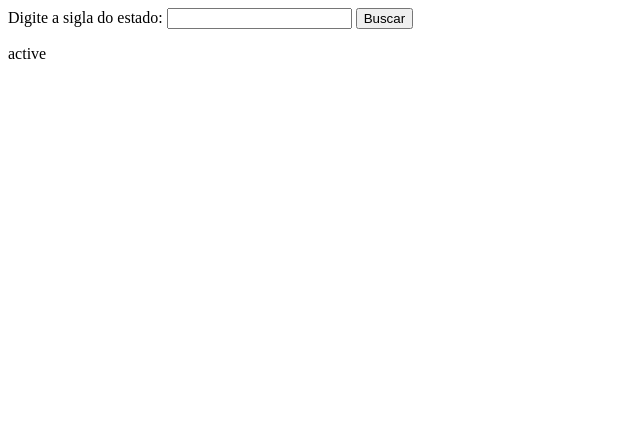
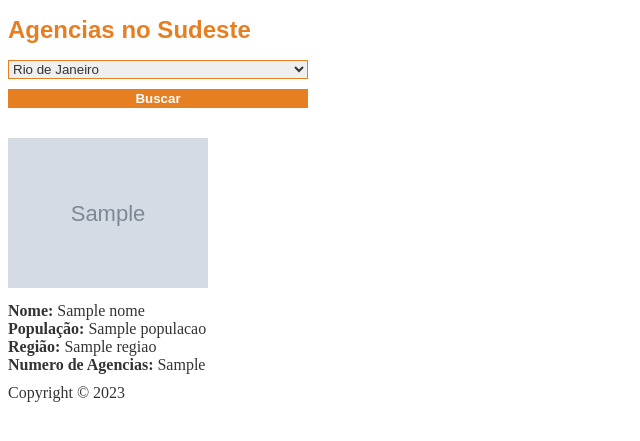
Before and after one commit to renanhsilva/desafio_ctf, a Flask app: template templates/index.html in a window 1280 px wide. Shown: the top 441 px of the page, without its empty margins (0-640 px from the left). Run offline with Flask 3, Linux system fonts and the light colour scheme; the template is opened without the code that fills it: most values are stand-ins (such as "Sample title", 1, 10 or a date in 2020); grey boxes marked "Sample" are stand-in pictures; parts of the project's set-up code (start-up, migrations or seed data) failed here and were passed over.

Commit message:
banco e demais

```diff
--- a/main.py
+++ b/main.py
@@ -1,22 +1,53 @@
-#usando flask, crie uma pagina que busque nome de estados do brasil e retorne a uma imagem da bandeira do estado
+#crie um banco sqlite3 com nomes dos estados, siglas, populacao, regiao e referencia para uma imagem da bandeira
 
-from flask import Flask, render_template, request
-import requests
-import json
+import sqlite3
+from flask import Flask, jsonify, request, render_template
 
 app = Flask(__name__)
 
+conn = sqlite3.connect("estados.db")
+cursor = conn.cursor()
+
+cursor.execute("""
+CREATE TABLE IF NOT EXISTS estados (
+        id INTEGER NOT NULL PRIMARY KEY AUTOINCREMENT,
+        nome TEXT NOT NULL,
+        sigla TEXT NOT NULL,
+        populacao INTEGER NOT NULL,
+        regiao TEXT NOT NULL,
+        imagem TEXT NOT NULL
+);
+""")
+
+cursor.execute("""
+INSERT INTO estados (nome, sigla, populacao, regiao, imagem)
+VALUES ('Sao Paulo', 'SP', 46289333, 'Sudeste', '/static/sp.png'),
+('Rio de Janeiro', 'RJ', 17366189, 'Sudeste', '/static/rj.png'),
+('Minas Gerais', 'MG', 21252026, 'Sudeste', '/static/mg.png'),
+('Espírito Santo', 'ES', 4018656, 'Sudeste', '/static/es.png')
+('Sao Paulo', '7707f6812879867a3c219186b9129575ea2ab581', 46289333, 'Sudeste', '/static/1952a01898073d1e561b9b4f2e42cbd7.png'),
+('Rio de Janeiro', '7f4f5c4e995422d3e34fed178c901e3e8d8084ba', 17366189, 'Sudeste', '/static/56cd07000362b73cbfc6973dcd3aa275.png'),
+('Minas Gerais', 'bd62be75218df6c5083b334231b86e13ce40799b', 21252026, 'Sudeste', '/static/b351bb9b0af6e4fc678749675c53ad67.png'),
+('Espírito Santo', '9debabbaa01a190fabe8324c5e6e2f2808052099', 4018656, 'Sudeste', '/static/12470fe406d44017d96eab37dd65fc14.png')
+""")
+
+conn.commit()
+conn.close()
+
 @app.route('/')
-def index():
-    return render_template('index.html')
+def get_estado():
+    conn = sqlite3.connect('estados.db')
+    cursor = conn.cursor()
+    estado = request.args.get('estado')
+    cursor.execute(f"""
+    SELECT * FROM estados WHERE sigla = '{estado}'
+    """)
+    resultado = cursor.fetchone()
+    print(resultado)
+    imagem = resultado[5]
+    print(imagem)
+    conn.close()
+    return render_template('index.html', imagem=imagem)
 
-@app.route('/busca', methods=['POST'])
-def busca():
-    estado = request.form['estado']
-    url = 'https://servicodados.ibge.gov.br/api/v1/localidades/estados/' + estado
-    r = requests.get(url)
-    r = r.json()
-    estado_info = r['nome']
-    return render_template('index.html', estado_info=estado_info)
-
-app.run(debug=True)
+if __name__ == '__main__':
+    app.run(debug=True)
--- a/templates/index.html
+++ b/templates/index.html
@@ -3,15 +3,82 @@
 <head>
     <meta charset="UTF-8">
     <title>Busca de Estados</title>
+    <style>
+        body {
+            background-color: #ffffff;
+        }
+
+        h1 {
+            font-family: sans-serif;
+            font-size: 24px;
+            color: #e67e22;
+        }
+
+        p {
+            margin: 10px 0;
+            color: #333333;
+        }
+
+        form {
+            width: 300px;
+            margin-left: 150px;
+            left: 50%;
+            transform: translateX(-50%);
+        }
+
+        select {
+            width: 100%;
+            border: 1px solid #e67e22;
+            color: #333333;
+        }
+
+        button {
+            width: 100%;
+            margin-top: 10px;
+            border: 1px solid #e67e22;
+            color: #ffffff;
+            background-color: #e67e22;
+            font-weight: bold;
+            cursor: pointer;
+        }
+
+        img {
+        width: 25%;
+        height: 50%;
+        max-width: 200px;
+        margin-top: 20px;
+        }
+
+        .erro {
+            color: #e67e22;
+            font-weight: bold;
+        }
+    </style>
 </head>
 <body>
-    <form action="/busca" method="POST">
-        <label for="estado">Digite a sigla do estado:</label>
-        <input type="text" name="estado" id="estado">
-        <input type="submit" value="Buscar">
-    </form>
-    <p>
-        {{estado_info}}
-    </p>
+    <header>
+        <h1>Agencias no Sudeste</h1>
+    </header>
+        <form action="/" method="get">
+            <select name="estado">
+                <option value="RJ">Rio de Janeiro</option>
+                <option value="SP">São Paulo</option>
+                <option value="ES">Espirito Santo</option>
+                <option value="MG">Minas Gerais</option>
+            </select>
+            <button type="submit">Buscar</button>
+        </form>
+        <p>
+            <img src="{{ imagem }}" alt="Bandeira do Estado">
+        </p>
+        <p>
+            <strong>Nome:</strong> {{ nome }}<br>
+            <strong>População:</strong> {{ populacao }}<br>
+            <strong>Região:</strong> {{ regiao }}<br>
+            <strong>Numero de Agencias:</strong> {{ numero_agencias }}<br>
+        </p>
+    <footer>
+        <p>Copyright &copy; 2023</p>
+    </footer>
 </body>
 </html>
```
Also changed, not shown: static/12470fe406d44017d96eab37dd65fc14.png (added), static/1952a01898073d1e561b9b4f2e42cbd7.png (added), static/56cd07000362b73cbfc6973dcd3aa275.png (added), static/b351bb9b0af6e4fc678749675c53ad67.png (added), static/es.png (added), static/mg.png (added), static/rj.png (added), static/sp.png (added).
